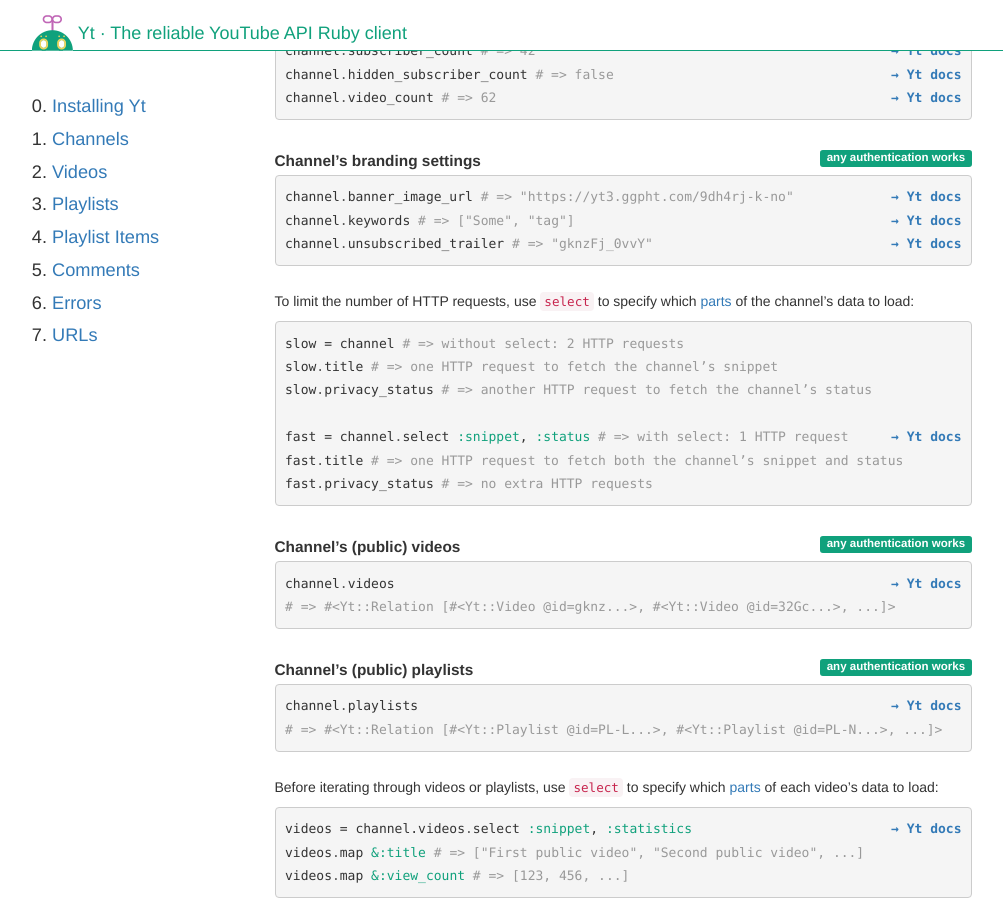
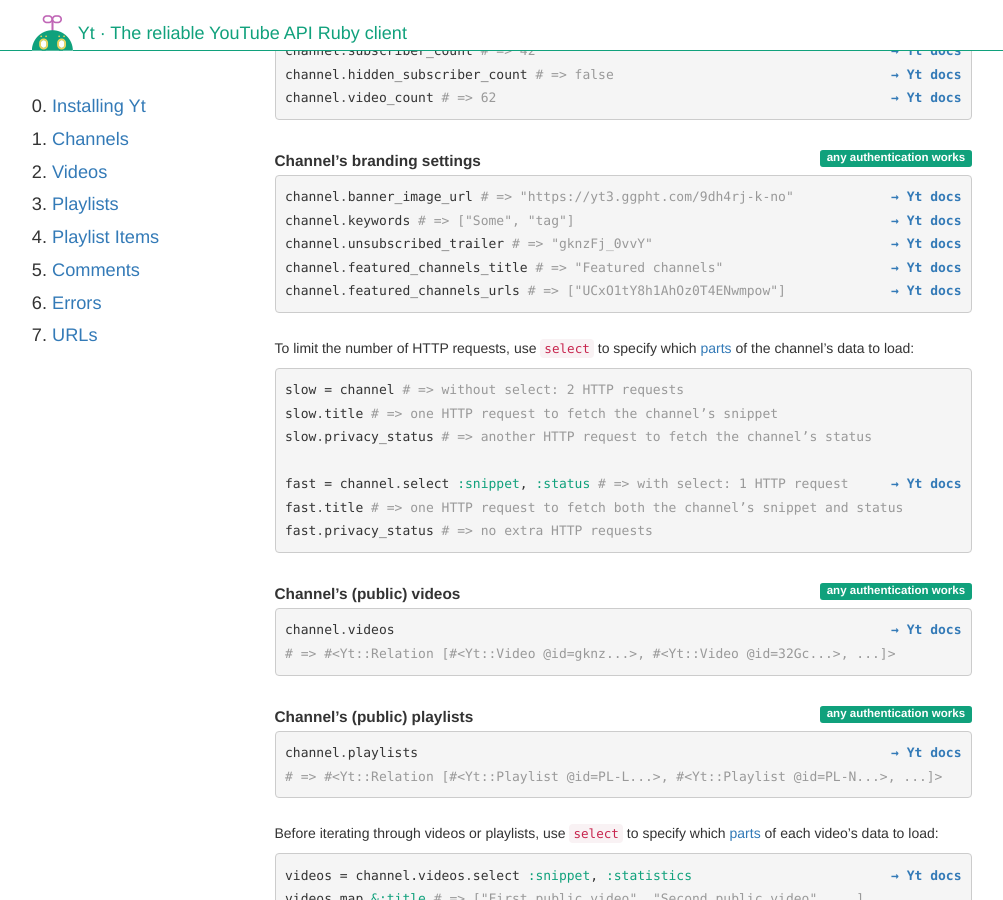
Before and after one commit to nullscreen/yt-core, a Jekyll site: the page built from docs/channels.html, in a window 1280 px wide and 900 px high, scrolled down 1043 px. Shown: the whole window, without its empty margins (138-1141 px from the left). Built offline with Jekyll 4.4.1, drawn with Linux system fonts in a browser that asks for light colours; nearby versions of some CDN libraries; some web fonts are replaced.

Commit message:
Add Channel#featured_channels_title and _urls

```diff
--- a/docs/channels.html
+++ b/docs/channels.html
@@ -66,7 +66,9 @@ channel.title # => "Yt Test"
   <dd><a class="anchor" id="branding_settings"></a><div class="highlight"><pre>
 {% include doc.html instance="Channel#banner_image_url" %}{% include example.html object='channel' method='banner_image_url' result='"https://yt3.ggpht.com/9dh4rj-k-no"' %}
 {% include doc.html instance="Channel#keywords" %}{% include example.html object='channel' method='keywords' result='["Some", "tag"]' %}
-{% include doc.html instance="Channel#unsubscribed_trailer" %}{% include example.html object='channel' method='unsubscribed_trailer' result='"gknzFj_0vvY"' %}</pre>
+{% include doc.html instance="Channel#unsubscribed_trailer" %}{% include example.html object='channel' method='unsubscribed_trailer' result='"gknzFj_0vvY"' %}
+{% include doc.html instance="Channel#featured_channels_title" %}{% include example.html object='channel' method='featured_channels_title' result='"Featured channels"' %}
+{% include doc.html instance="Channel#featured_channels_urls" %}{% include example.html object='channel' method='featured_channels_urls' result='["UCxO1tY8h1AhOz0T4ENwmpow"]' %}</pre>
   </div></dd>
 </dl>
 <p>
```
Also changed, not shown: lib/yt/channel.rb (+10 -0 lines), spec/channel/branding_settings_spec.rb (+2 -0 lines), CHANGELOG.md.
